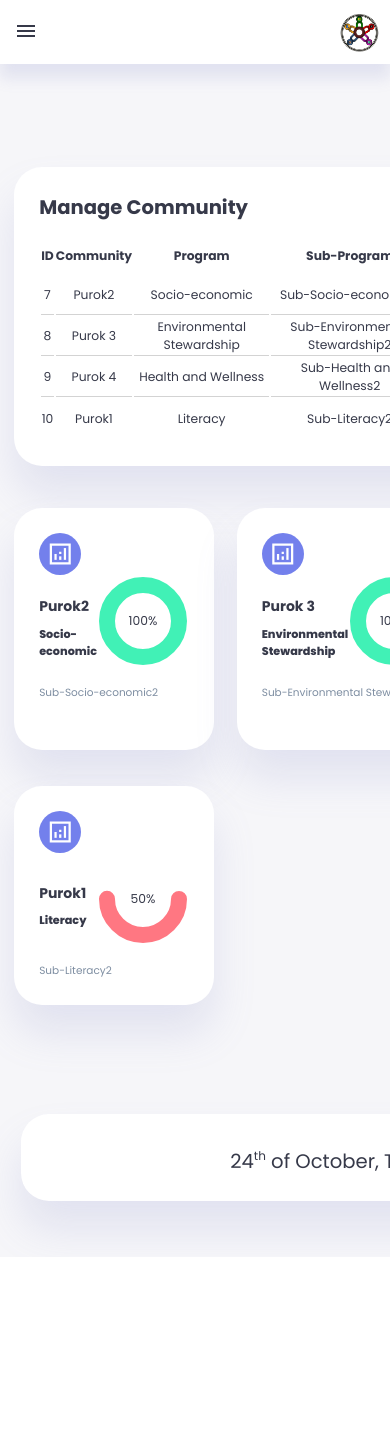
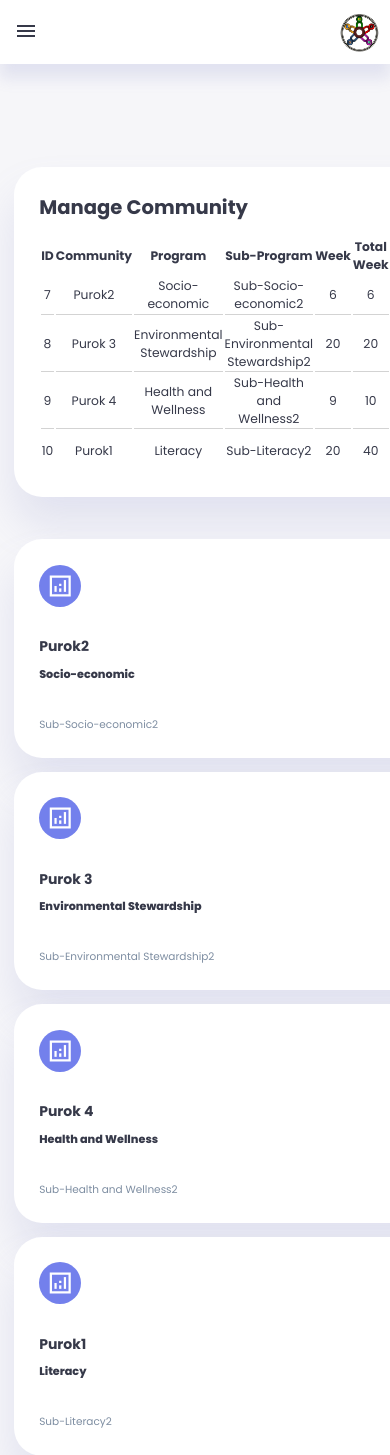
Before and after one commit to Emerson0607/DSS-v4, a Flask app: page /manage_community in a window 390 px wide; the page is wider, and only the part inside the window is pictured. Shown: the top 1455 px of that part. Before the commit the page ends 1250 px from the top of that part, so only its background shows below. Run offline with Flask 3, Linux system fonts and the light colour scheme; a user stored in the database is signed in; data comes from the database, SQL or seed files in the repository; both versions use the stored data as it was after the commit; parts of the project's set-up code (start-up, migrations or seed data) failed here and were passed over.

Commit message:
mobile media

```diff
--- a/main/static/css/community.css
+++ b/main/static/css/community.css
@@ -286,10 +286,7 @@
 /*smaller laptop*/
 @media screen and (max-width: 1200px){.communityCard
 
-    main .insights{
-        grid-template-columns: 1fr;
-        gap: 0;
-    }
+
     .communityCard .modal-content{
         position: relative;
     }
@@ -313,4 +310,8 @@
     .communityCard .btn-close{
         margin-left: 23rem;
     }
+    main .insights{
+        grid-template-columns: 1fr;
+        gap: 0;
+    }
 }
```
Also changed, not shown: instance/cesu4.db.
